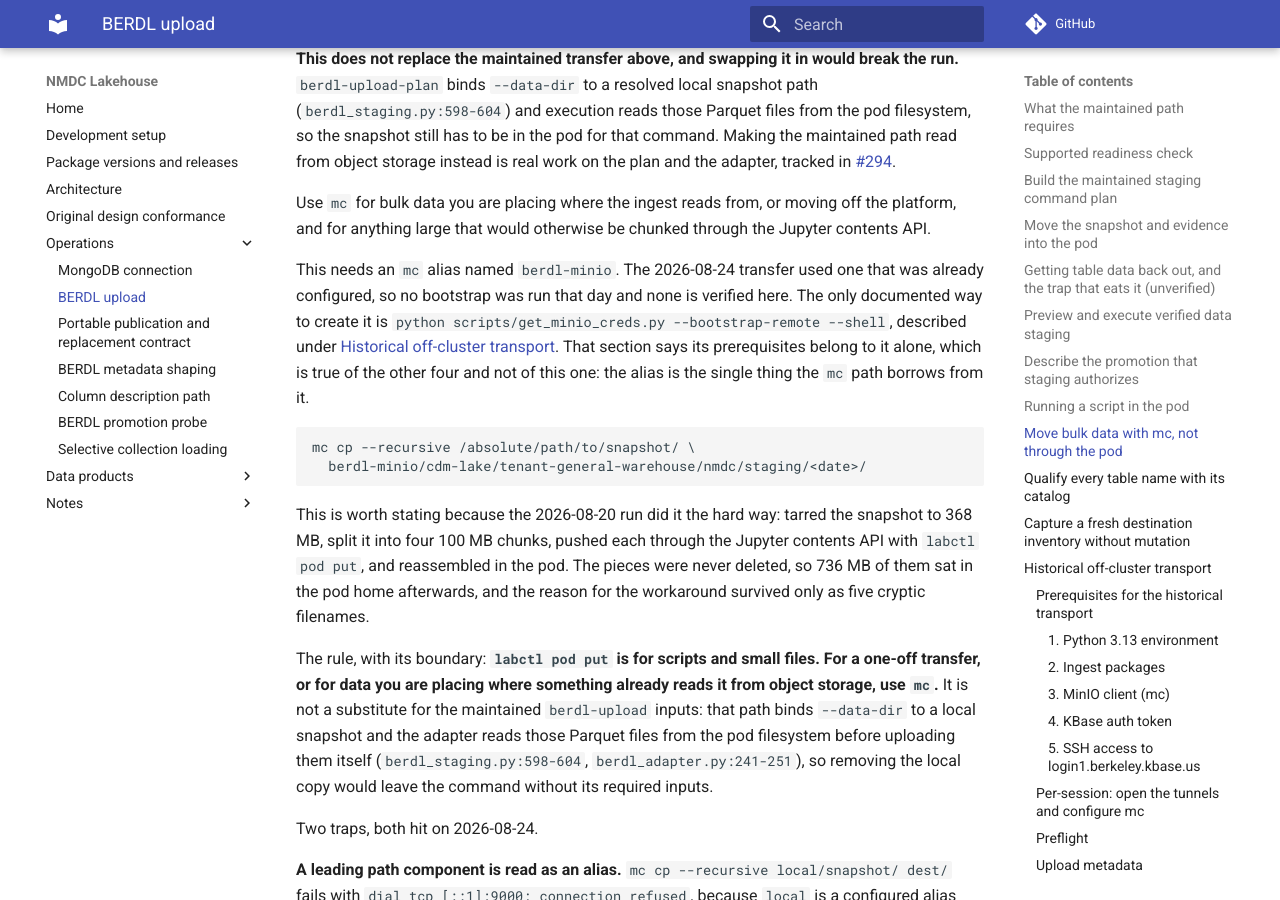
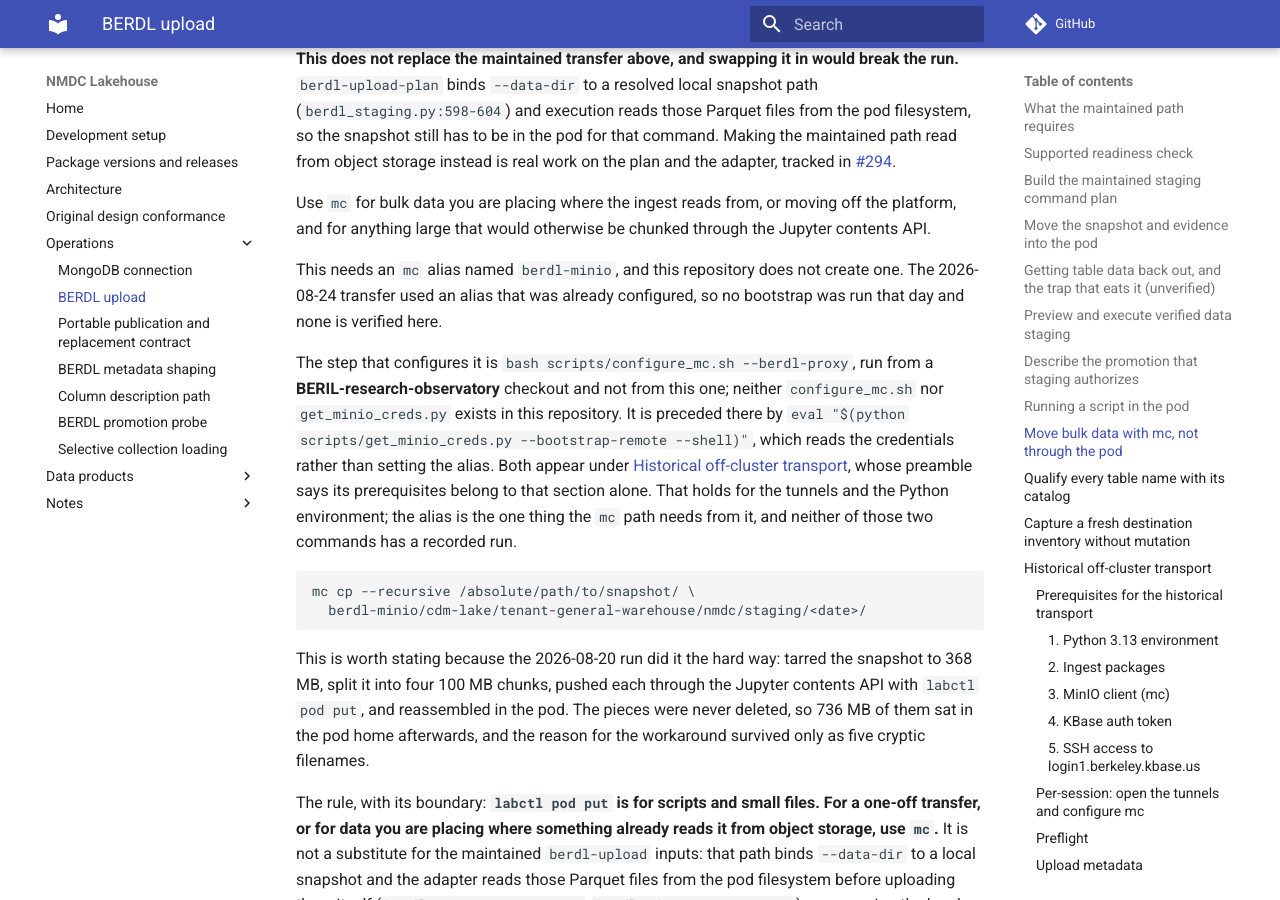
Before and after one commit to microbiomedata/nmdc-lakehouse, an MkDocs documentation site: the page built from docs/berdl-upload.md, in a window 1280 px wide and 900 px high, scrolled down 13308 px. Built offline with MkDocs 1.6.1 and Material for MkDocs 9.7.7, drawn with Linux system fonts in a browser that asks for light colours; comment, search, counter and statistics services are not loaded.

Commit message:
Name the script that sets the alias, and say which repo it is in
I documented how to create the berdl-minio alias and cited get_minio_creds.py,
which reads credentials. configure_mc.sh --berdl-proxy is what sets the alias,
and this document says so three lines below the block I was reading.

Neither script is in this repository. Both live in a BERIL-research-observatory
checkout, and every citation of them here uses a bare scripts/ path that reads
as local, which is why the wrong one looked as plausible as the right one. The
section now names the right command, says which checkout it is run from, and
says neither has a recorded run.

The verified marker also credited a listing, thirty lines above text saying a
listing is not sufficient because a partial transfer leaves a plausible one. I
wrote both in the same commit, fixing the rule and leaving the marker.

Swept for the shape rather than the instance: five scripts are cited by bare
scripts/ paths that do not resolve here. Recorded on #312 rather than fixed,
with the one-line check that finds them.

Co-Authored-By: Claude <noreply@anthropic.com>

````diff
--- a/docs/berdl-upload.md
+++ b/docs/berdl-upload.md
@@ -718,18 +718,25 @@ Use `mc` for bulk data you are placing where the ingest reads from, or moving
 off the platform, and for anything large that would otherwise be chunked through
 the Jupyter contents API.
 
-This needs an `mc` alias named `berdl-minio`. The 2026-08-24 transfer used one
-that was already configured, so no bootstrap was run that day and none is
-verified here. The only documented way to create it is
-`python scripts/get_minio_creds.py --bootstrap-remote --shell`, described under
-[Historical off-cluster transport](#historical-off-cluster-transport). That
-section says its prerequisites belong to it alone, which is true of the other
-four and not of this one: the alias is the single thing the `mc` path borrows
-from it.
+This needs an `mc` alias named `berdl-minio`, and this repository does not
+create one. The 2026-08-24 transfer used an alias that was already configured,
+so no bootstrap was run that day and none is verified here.
 
-<!-- verified: 2026-08-24 moved the complete 2026-08-21 snapshot this way, 55
-objects and 448 MiB, confirmed by listing the destination, using an mc alias
-that was already configured rather than one bootstrapped for the run. -->
+The step that configures it is `bash scripts/configure_mc.sh --berdl-proxy`,
+run from a **BERIL-research-observatory** checkout and not from this one;
+neither `configure_mc.sh` nor `get_minio_creds.py` exists in this repository.
+It is preceded there by
+`eval "$(python scripts/get_minio_creds.py --bootstrap-remote --shell)"`, which
+reads the credentials rather than setting the alias. Both appear under
+[Historical off-cluster transport](#historical-off-cluster-transport), whose
+preamble says its prerequisites belong to that section alone. That holds for the
+tunnels and the Python environment; the alias is the one thing the `mc` path
+needs from it, and neither of those two commands has a recorded run.
+
+<!-- verified: 2026-08-24 moved the complete 2026-08-21 snapshot this way and
+confirmed it by comparing all 55 objects and 448 MiB at the destination against
+the local byte counts, not by listing alone. The mc alias was already configured
+rather than bootstrapped for the run. -->
 
 ```bash
 mc cp --recursive /absolute/path/to/snapshot/ \
````
